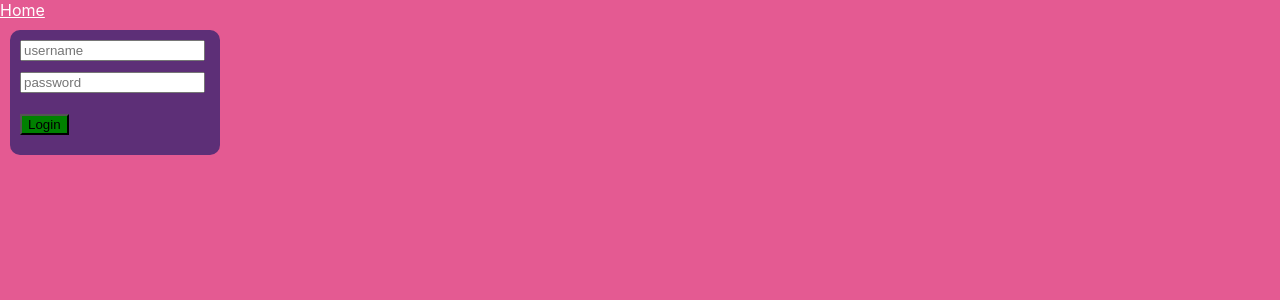
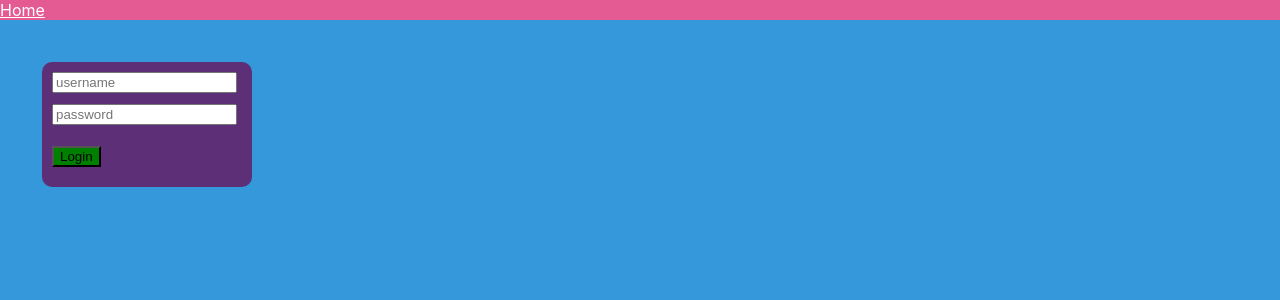
Before and after one commit to Arole01/LoginForm, a React (Create React App) app: page /login in a window 1280 px wide. Shown: the top 300 px of the page. Built offline with nearby package versions, Linux system fonts and the light colour scheme.

Commit message:
backgroundColor

```diff
--- a/src/Context.js
+++ b/src/Context.js
@@ -13,18 +13,18 @@ export const AppProvider = ({children})=>{
     })
 
     useEffect(()=>{
-        localStorage.setItem("myLogin",JSON.stringify(user))
-    },[user])
+        localStorage.setItem("myLogin",JSON.stringify(err))
+    },[err])
 
     const login =( username, password)=>{
         if(username==="aninku" && password==="1234"){
             setUser("Mr David")
-            setErr("")
+
 
             return true
         }else{
             setErr("Invalid credentials")
-            setUser(null)
+
 
             return false
         }
--- a/src/Login.js
+++ b/src/Login.js
@@ -1,6 +1,6 @@
 import React, { useState, useContext } from 'react'
 import { AppContext } from './Context'
-import { useNavigate } from 'react-router-dom'
+import { useNavigate, Link } from 'react-router-dom'
 
 export const Login = () => {
     const { login, err, user } = useContext(AppContext)
@@ -11,15 +11,18 @@ export const Login = () => {
 
     const handleSubmit = async (e) => {
         e.preventDefault()
-        // Assuming login returns a promise or boolean
+
         const checkLogin = await login(typeName, typedPassword)
         if (checkLogin) {
             navigate("/")
         }
     }
 
+    const backgroundColor = user ? '#a0d468' : '#3498db'
+
     return (
-        <div className="login-form">
+
+        <div className="login-form" style={{ backgroundColor, minHeight: '100vh', padding: '2rem' }}>
             <form className="form-container" onSubmit={handleSubmit}>
                 <input className="user"
                     type='text'
@@ -34,7 +37,9 @@ export const Login = () => {
                 <button type='submit'>Login</button>
             </form>
             {err && <p style={{ color: "red" }}>{err}</p>}
-            {user && <p>Login successful</p>}
+            {user && <p style={{color: "blue"}}>Login successful</p>}
+
+
         </div>
     )
 }
```
